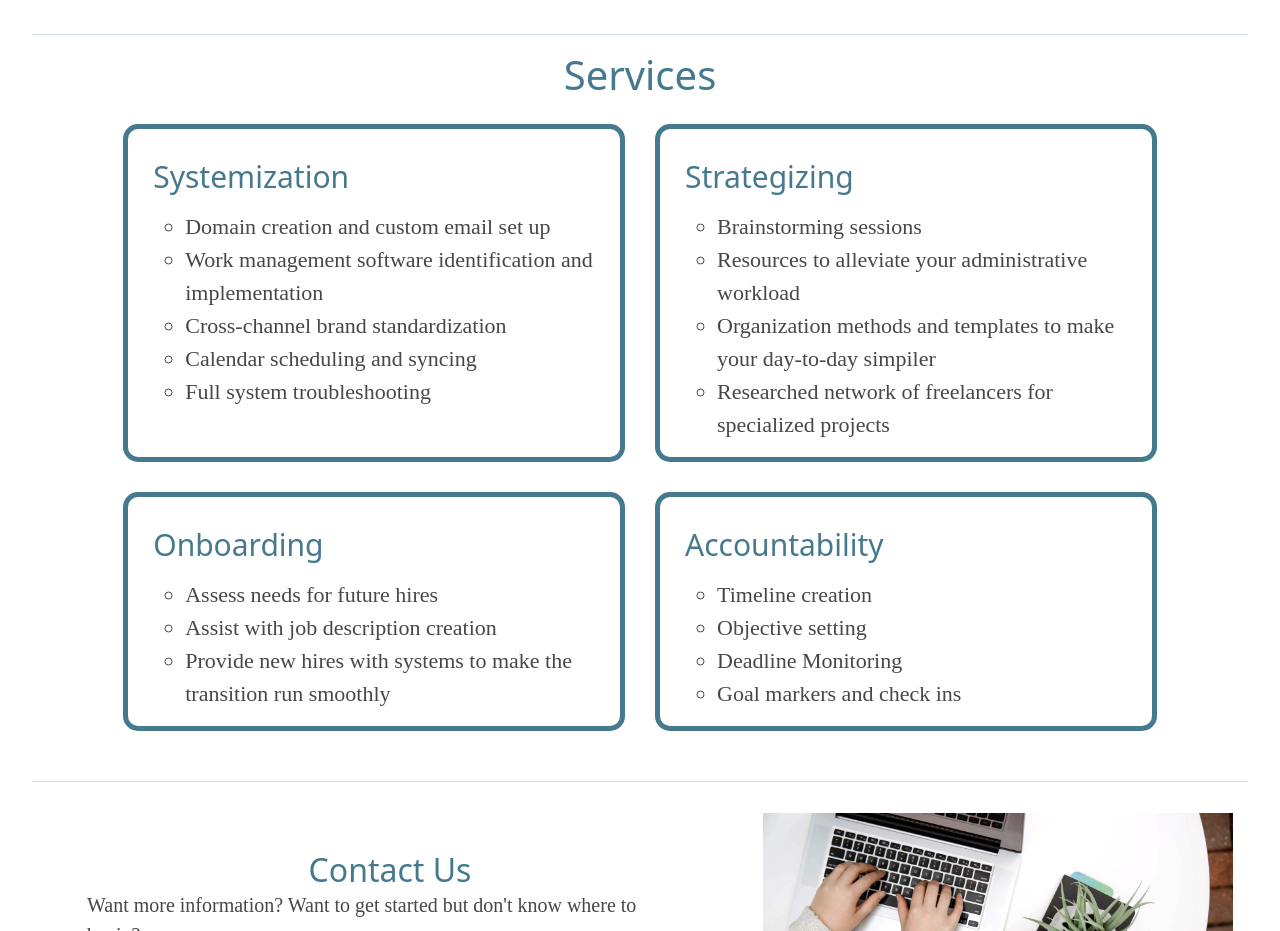
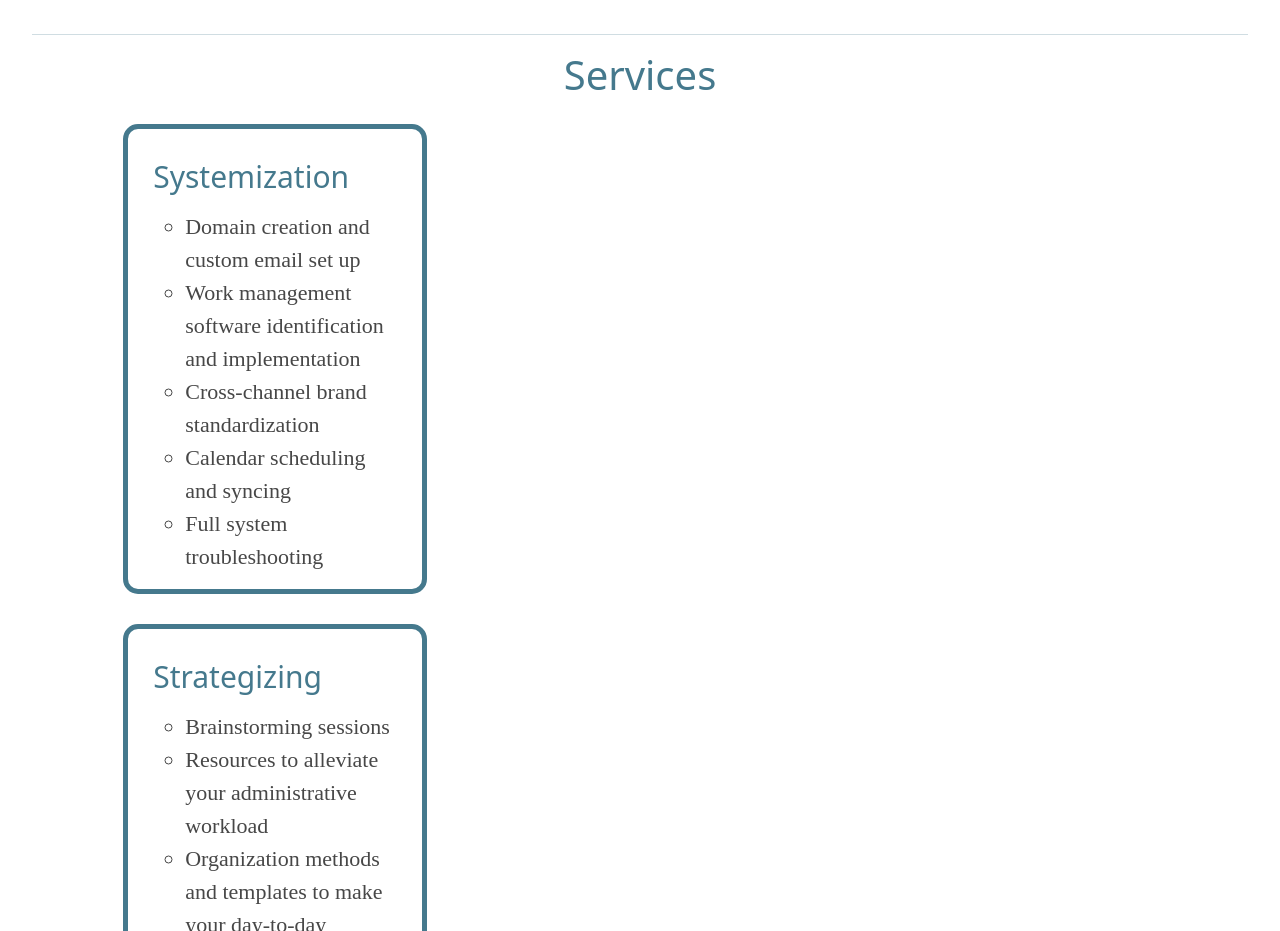
Before and after one commit to rhkearns/streamlined_1, a React (Create React App) app: page / in a window 1280 px wide. Shown: the part 820-1751 px from the top of the page. Built offline with nearby package versions, Linux system fonts and the light colour scheme; a web font is replaced by a local one.

Commit message:
media css

```diff
--- a/src/pages/Packages/Packages.scss
+++ b/src/pages/Packages/Packages.scss
@@ -35,18 +35,34 @@
 		margin: 15px 0;
 	}
 }
-// @media only screen and (min-width: 860px) {
-// 	.packages {
-// 		text-align: left;
-// 		display: grid;
-// 		// grid-template-columns: 10% 35% 35% 20%;
-// 		grid-template-columns: repeat(2, 1fr);
-// 		grid-template-areas:
-// 			' a b '
-// 			' c d '
-// 			' e f '	;
-// 		gap: 30px;
-// 		width: 70%;
-// 		margin: 0 auto;
-// 		margin-bottom: 30px;
-// 	}
+@media only screen and (min-width: 860px) {
+	.services {
+		text-align: left;
+		display: grid;
+		// grid-template-columns: 10% 35% 35% 20%;
+		grid-template-columns: repeat(2, 1fr);
+		grid-template-areas:
+			' a '
+			' b '
+			' c ';
+		gap: 30px;
+		width: 85%;
+		margin: 0 auto;
+		margin-bottom: 30px;
+	}
+	.outer-service {
+		background-color: white;
+	}
+
+	#systemization-package {
+		grid-area: a;
+	}
+
+	#implementation-packag {
+		grid-area: b;
+	}
+
+	#onboarding-package {
+		grid-area: c;
+	}
+}
```
